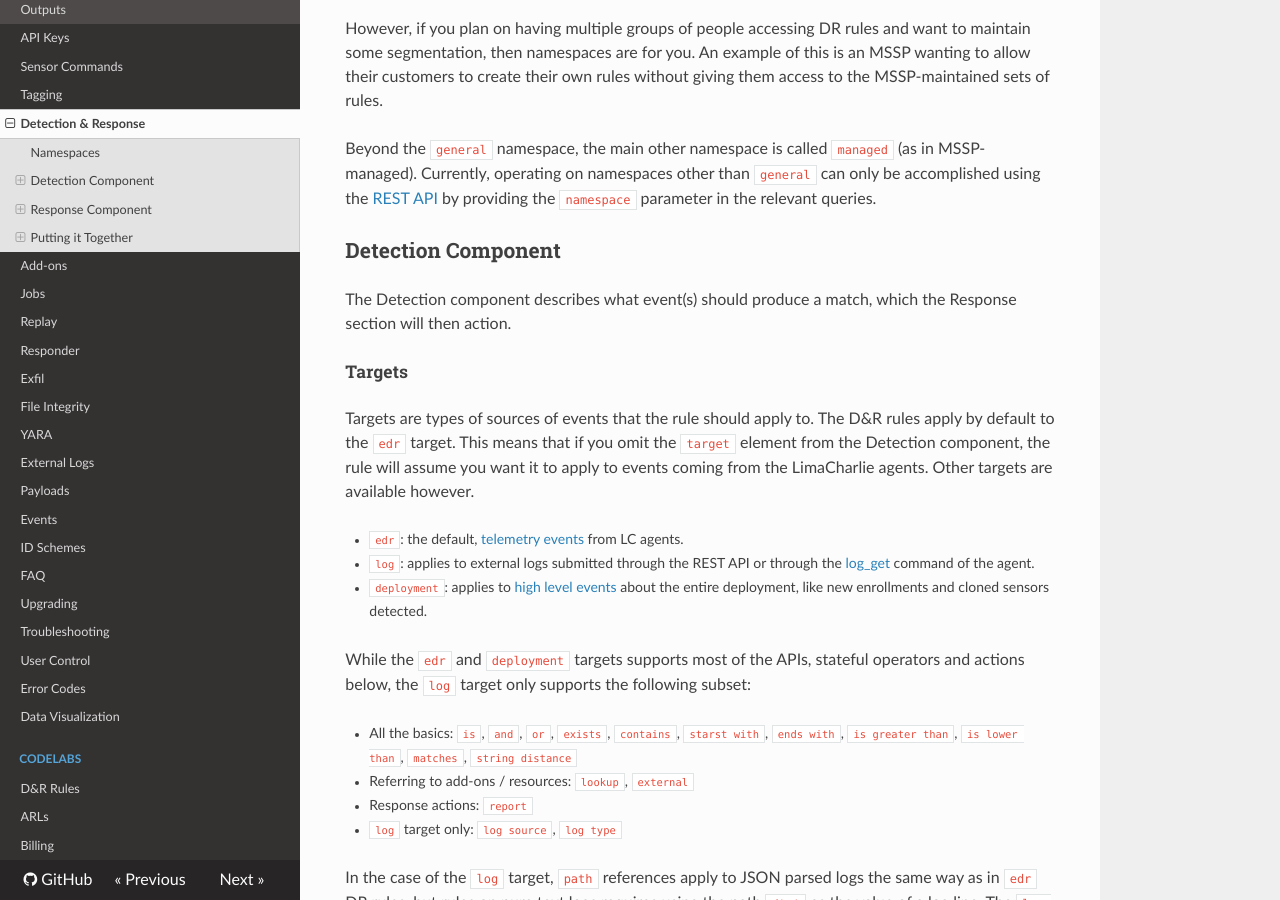
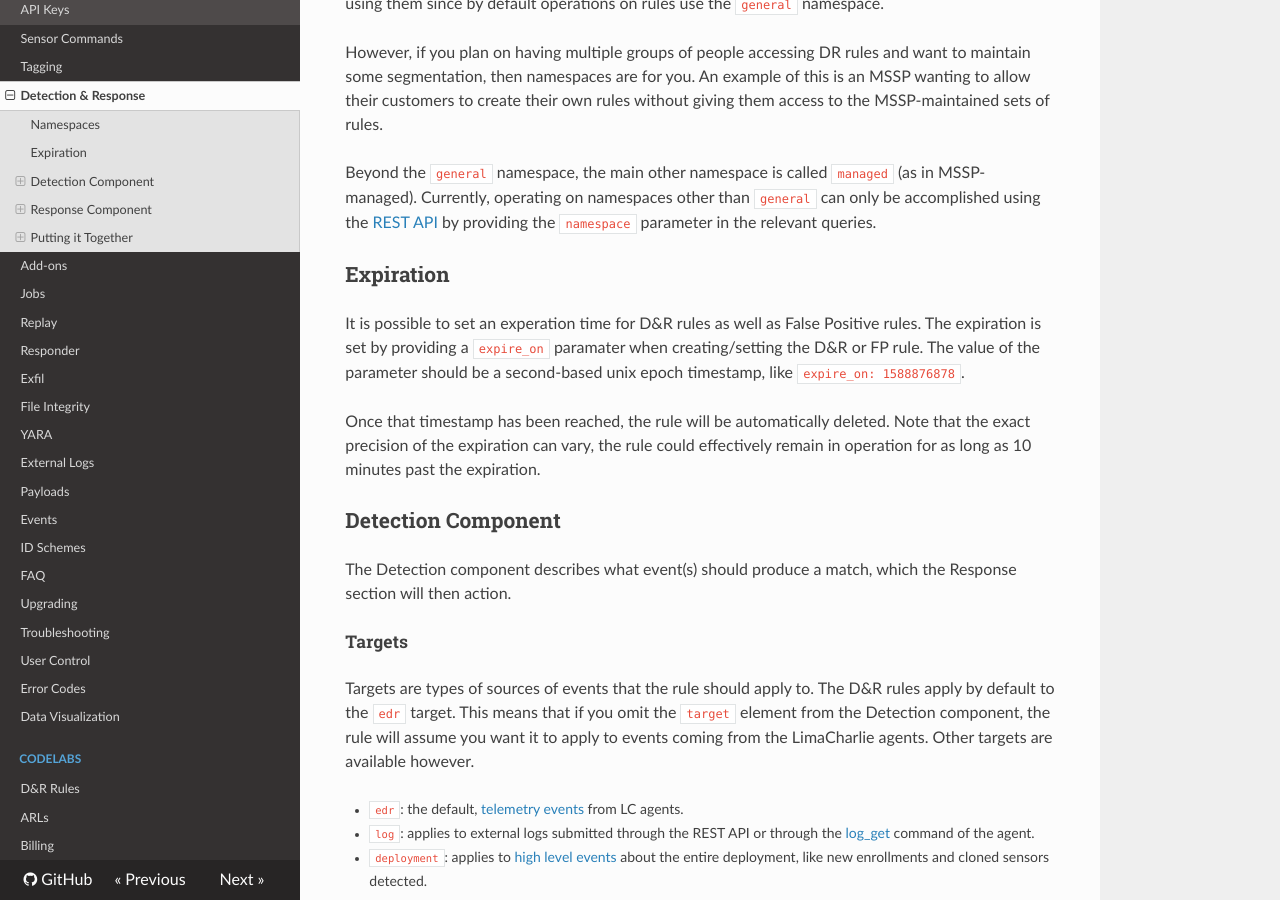
Before and after one commit to refractionPOINT/lce_doc, an MkDocs documentation site: the page built from docs/dr.md, in a window 1280 px wide and 900 px high, scrolled down 2275 px. Built offline with MkDocs 1.6.1, drawn with Linux system fonts in a browser that asks for light colours; nearby versions of some CDN libraries; old or Windows-style settings are respelled for this version of MkDocs; some of the changed text lies outside the part shown.

Commit message:
Add doc on add var TTL and D&R/FP expiration.

```diff
--- a/docs/dr.md
+++ b/docs/dr.md
@@ -29,6 +29,14 @@ giving them access to the MSSP-maintained sets of rules.
 Beyond the `general` namespace, the main other namespace is called `managed` (as in MSSP-managed). Currently, operating
 on namespaces other than `general` can only be accomplished using the [REST API](api_keys.md) by providing the `namespace`
 parameter in the relevant queries.
+
+## Expiration
+It is possible to set an experation time for D&R rules as well as False Positive rules. The expiration is set by providing
+a `expire_on` paramater when creating/setting the D&R or FP rule. The value of the parameter should be a second-based
+unix epoch timestamp, like `expire_on: 1588876878`.
+
+Once that timestamp has been reached, the rule will be automatically deleted. Note that the exact precision of the expiration
+can vary, the rule could effectively remain in operation for as long as 10 minutes past the expiration.
 
 ## Detection Component
 The Detection component describes what event(s) should produce a match, which the Response section will then action.
@@ -148,6 +156,9 @@ The following paths with their result element:
 It is possible to store some pieces of state on a per-sensor basis for the lifetime of a sensor (single boot).
 This state is called "variables". Variables have a name and a set of values associated with them. Values can
 be associated with a variable name at run-time using the `add var` (and `del var`) response.
+
+The `add var` action supports an optional `ttl` value which is the number of seconds the value should be
+set for, like `ttl: 3600`.
 
 Other rules may then use the values in a variable as part of the detection component.
 
```
